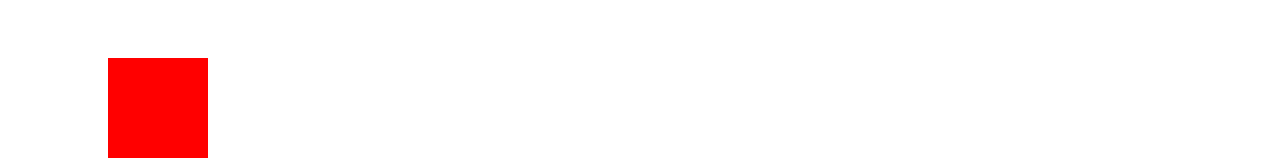
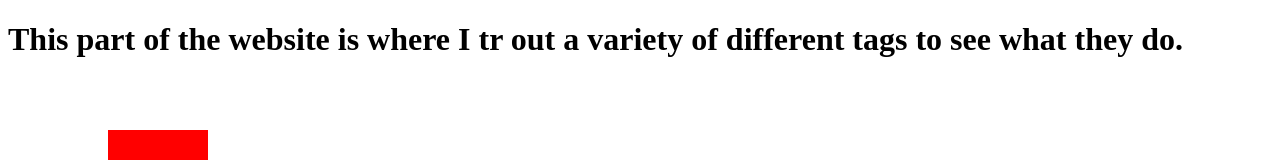
Before and after one commit to tranjack288/CSE-134B-JS, a plain HTML site: page experiment.html in a window 1280 px wide. Shown: the top 160 px of the page. Drawn offline with Linux system fonts and the light colour scheme.

Commit message:
changes to experiment page

```diff
--- a/experiment.html
+++ b/experiment.html
@@ -5,6 +5,7 @@
         <title>Experiment Page</title>
     </head>
     <body>
+        <h1>This part of the website is where I tr out a variety of different tags to see what they do.</h1>
         <canvas id="myCanvas">Your browser does not support the canvas tag.</canvas>
         <p>I wanted to print a <span><svg width="100" height="100">
             <circle cx="50" cy="50" r="40" stroke="green" stroke-width="4" fill="yellow" />
```
